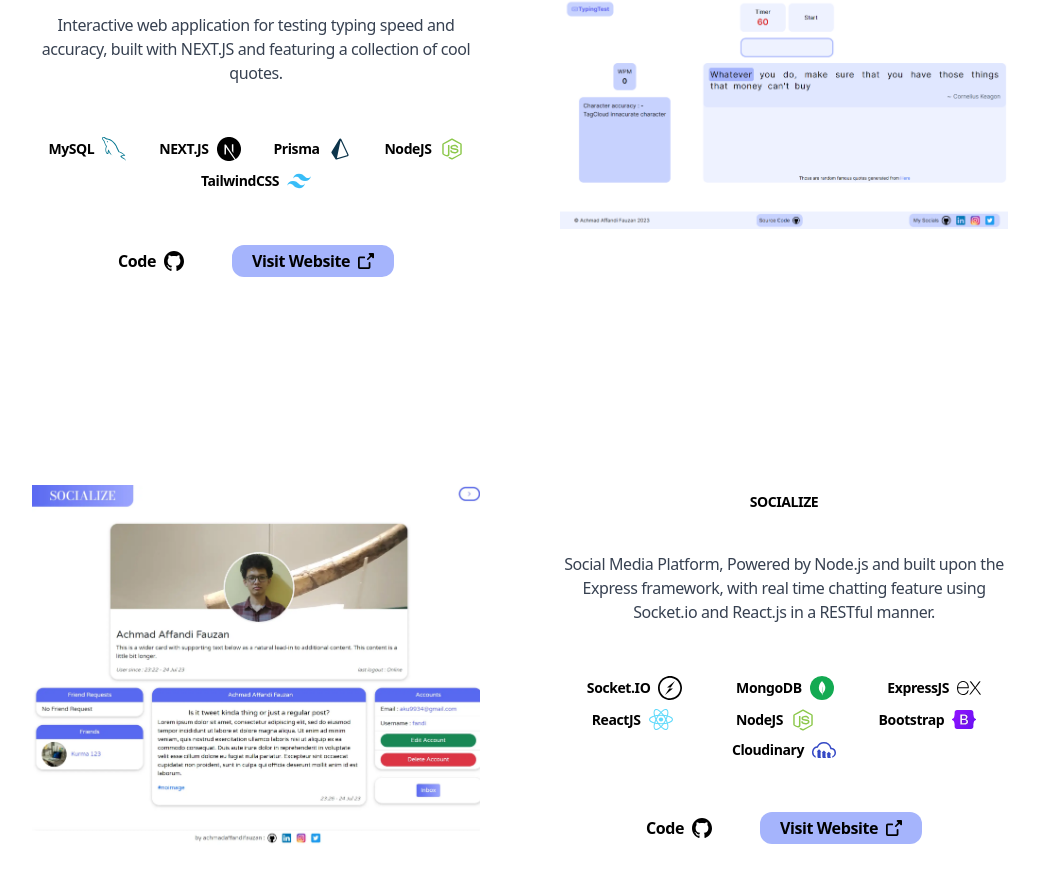
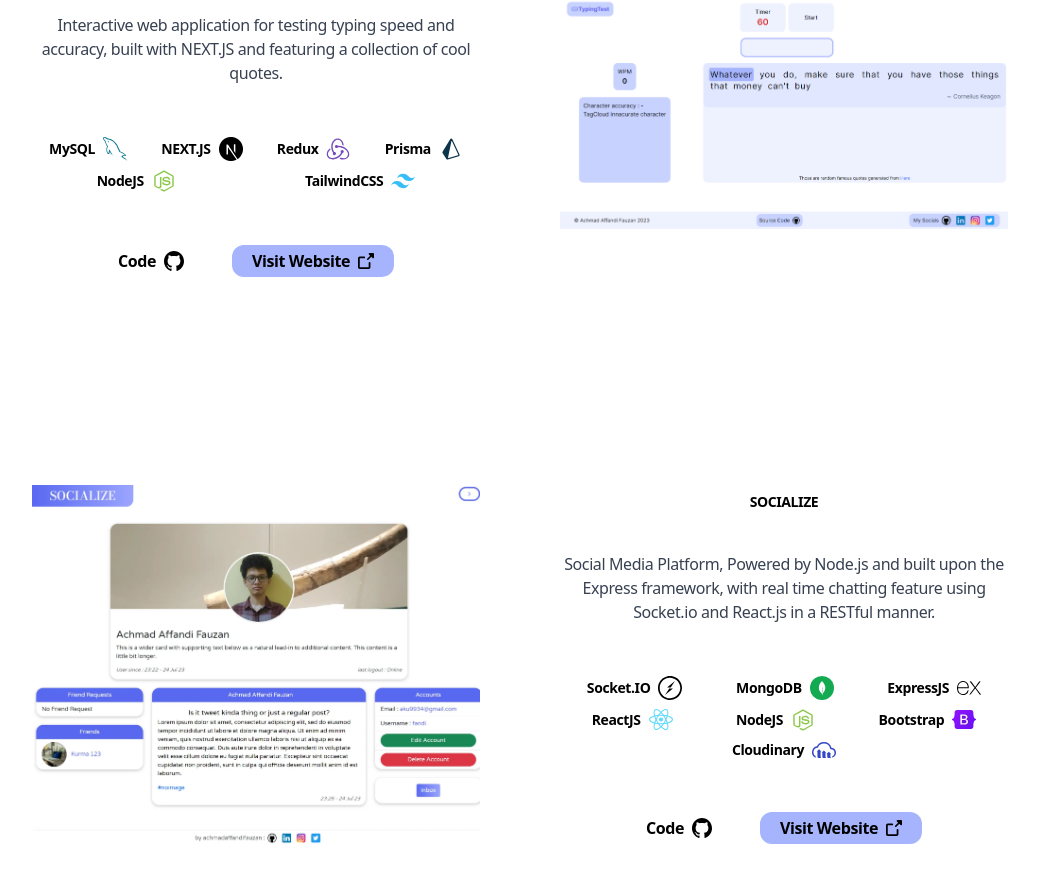
Before and after one commit to achmadaffandifauzan/portofolio, a React (Create React App) app: page / in a window 1280 px wide. Shown: the part 1863-2746 px from the top of the page, without its empty margins (120-1159 px from the left). Built offline with nearby package versions, Linux system fonts and the light colour scheme.

Commit message:
add redux to typing-test stack info

```diff
--- a/src/projects/TypingTest.js
+++ b/src/projects/TypingTest.js
@@ -50,6 +50,14 @@
             <span className="self-center">NEXT.JS</span>{" "}
             <img
               src="/logo/nextjs.svg"
+              className="w-6 h-fit self-center"
+              alt=""
+            />
+          </div>
+          <div className="mx-4 my-1 flex gap-2 ">
+            <span className="self-center">Redux</span>{" "}
+            <img
+              src="/logo/redux.svg"
               className="w-6 h-fit self-center"
               alt=""
             />
```
Also changed, not shown: public/logo/firebase.svg (added), public/logo/redux.svg (added).
